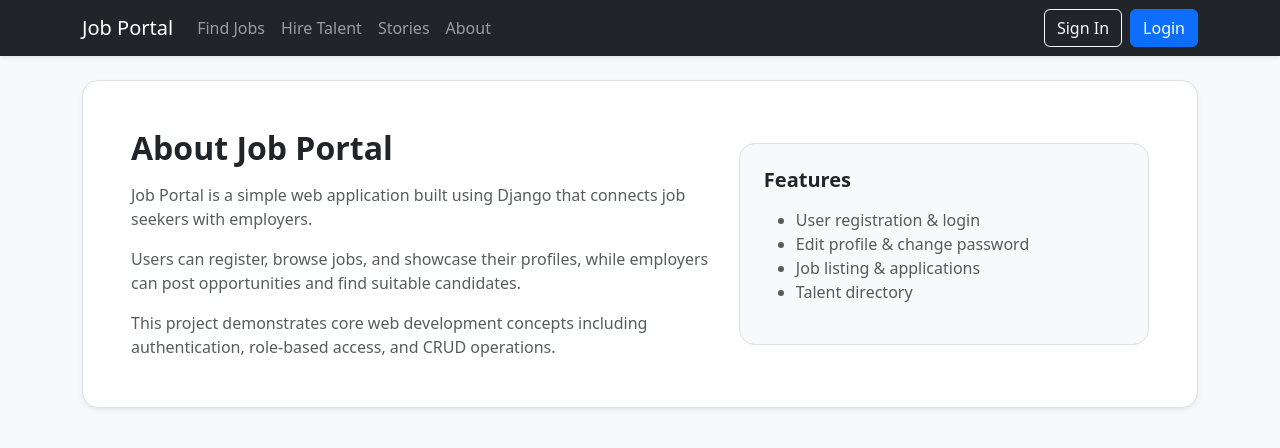
After one commit to themiyawijenayaka100-coder/jobportal, a Django app: page /about/ in a window 1280 px wide. The commit adds this page. Shown: the top 448 px of the page. Run offline with Django 5.2, Linux system fonts and the light colour scheme.

Commit message:
Add About page

```diff
--- a/accounts/urls.py
+++ b/accounts/urls.py
@@ -9,4 +9,5 @@ urlpatterns = [
     path('become-employer/', views.become_an_employer, name='become_employer'),
     path('talents/', views.talent_list, name='talent_list'),
     path('profile/edit/', views.edit_profile, name='edit_profile'),
+    path('about/', views.about, name='about'),
 ]
--- a/accounts/views.py
+++ b/accounts/views.py
@@ -108,3 +108,6 @@ def edit_profile(request):
         "profile_form": profile_form,
         "password_form": password_form,
     })
+
+def about(request):
+    return render(request, 'about.html')
--- /dev/null
+++ b/templates/about.html
@@ -0,0 +1,35 @@
+{% extends 'base.html' %}
+
+{% block content %}
+<section class="bg-white rounded-4 shadow-sm border p-4 p-md-5">
+    <div class="row g-4 align-items-center">
+        <div class="col-lg-7">
+            <h2 class="fw-bold mb-3">About Job Portal</h2>
+
+            <p class="text-muted mb-3">
+                Job Portal is a simple web application built using Django that connects job seekers with employers.
+            </p>
+
+            <p class="text-muted mb-3">
+                Users can register, browse jobs, and showcase their profiles, while employers can post opportunities and find suitable candidates.
+            </p>
+
+            <p class="text-muted mb-0">
+                This project demonstrates core web development concepts including authentication, role-based access, and CRUD operations.
+            </p>
+        </div>
+
+        <div class="col-lg-5">
+            <div class="p-4 rounded-4 border bg-light">
+                <h5 class="fw-bold mb-3">Features</h5>
+                <ul class="text-muted">
+                    <li>User registration & login</li>
+                    <li>Edit profile & change password</li>
+                    <li>Job listing & applications</li>
+                    <li>Talent directory</li>
+                </ul>
+            </div>
+        </div>
+    </div>
+</section>
+{% endblock %}
--- a/templates/base.html
+++ b/templates/base.html
@@ -20,7 +20,7 @@
                 <li class="nav-item"><a class="nav-link" href="{% url 'job_list' %}">Find Jobs</a></li>
                 <li class="nav-item"><a class="nav-link" href="{% url 'talent_list' %}">Hire Talent</a></li>
                 <li class="nav-item"><a class="nav-link" href="#">Stories</a></li>
-                <li class="nav-item"><a class="nav-link" href="#">About</a></li>
+                <li class="nav-item"><a class="nav-link" href="{% url 'about' %}">About</a></li>
             </ul>
 
             <ul class="navbar-nav ms-auto align-items-lg-center">
```
